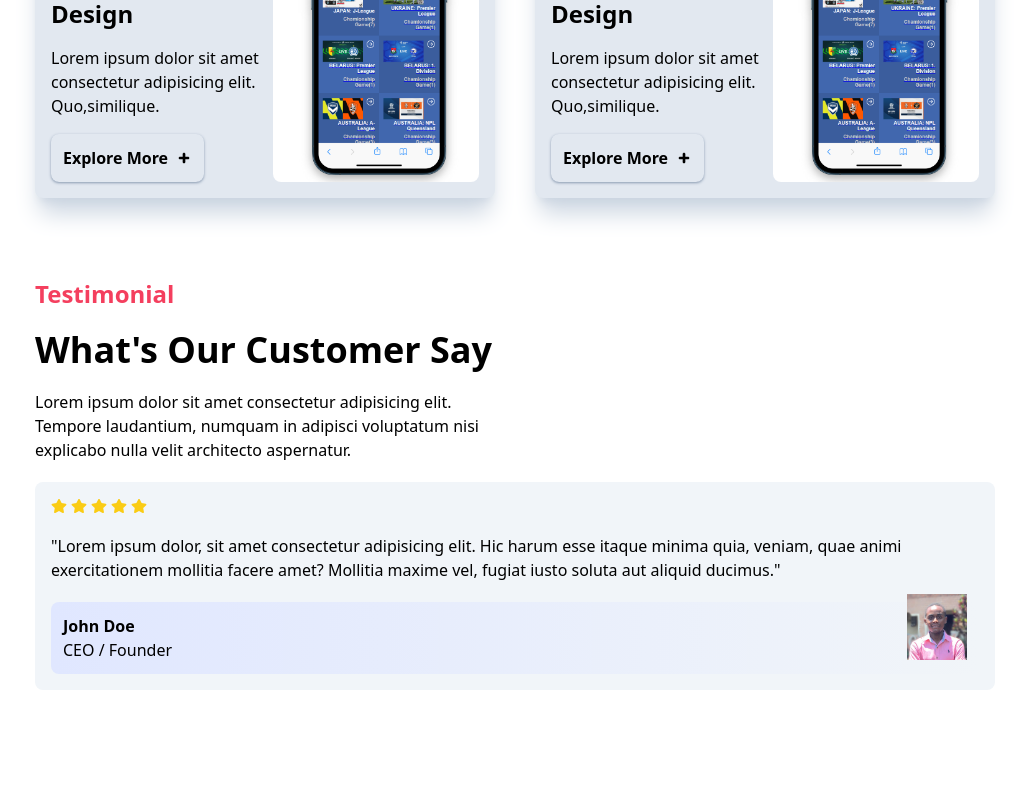
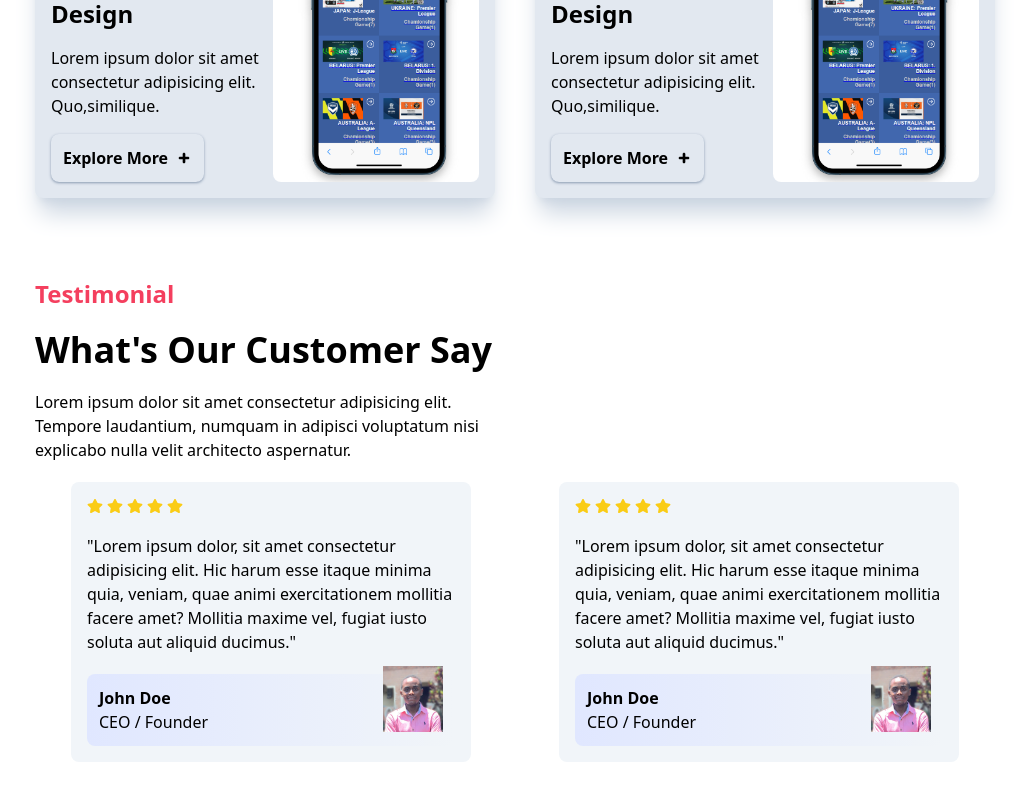
Before and after one commit to Kaghenimbale/next_portfolio, a Next.js app: page / in a window 1280 px wide. Shown: the part 3698-4498 px from the top of the page, without its empty margins (125-1154 px from the left). Before the commit the page ends 4428 px from the top, so only its background shows below. Built offline with nearby package versions, Linux system fonts and the light colour scheme.

Commit message:
Add testimonial responsiveness

```diff
--- a/app/components/Testimonial.tsx
+++ b/app/components/Testimonial.tsx
@@ -16,8 +16,37 @@ const Testimonial = () => {
         architecto aspernatur.
       </p>
 
-      <div>
-        <div className="flex flex-col gap-5 bg-slate-100 rounded-lg p-4">
+      <div className="grid grid-cols-1 justify-items-center gap-4 lg:grid-cols-2">
+        <div className="flex flex-col gap-5 bg-slate-100 rounded-lg p-4 sm:w-[25rem]">
+          <div className="flex gap-1">
+            <FaStar className="text-yellow-400" />
+            <FaStar className="text-yellow-400" />
+            <FaStar className="text-yellow-400" />
+            <FaStar className="text-yellow-400" />
+            <FaStar className="text-yellow-400" />
+          </div>
+          <p>
+            "Lorem ipsum dolor, sit amet consectetur adipisicing elit. Hic harum
+            esse itaque minima quia, veniam, quae animi exercitationem mollitia
+            facere amet? Mollitia maxime vel, fugiat iusto soluta aut aliquid
+            ducimus."
+          </p>
+          <div className="flex bg-gradient-to-r from-indigo-100 justify-between rounded-lg relative p-3">
+            <div>
+              <h3 className="font-bold">John Doe</h3>
+              <p className="">CEO / Founder</p>
+            </div>
+            <Image
+              src={picture}
+              width={60}
+              className="absolute right-3 -top-2"
+              height={60}
+              alt="img"
+            />
+          </div>
+        </div>
+
+        <div className="flex flex-col gap-5 bg-slate-100 rounded-lg p-4 sm:w-[25rem]">
           <div className="flex gap-1">
             <FaStar className="text-yellow-400" />
             <FaStar className="text-yellow-400" />
```
